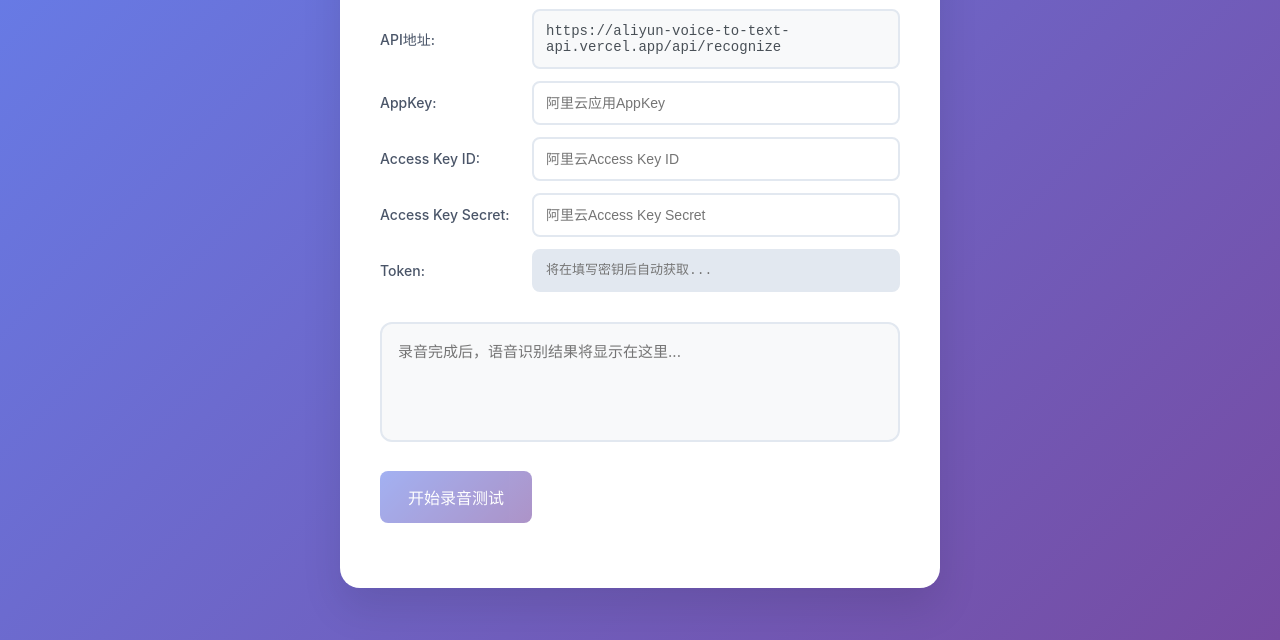
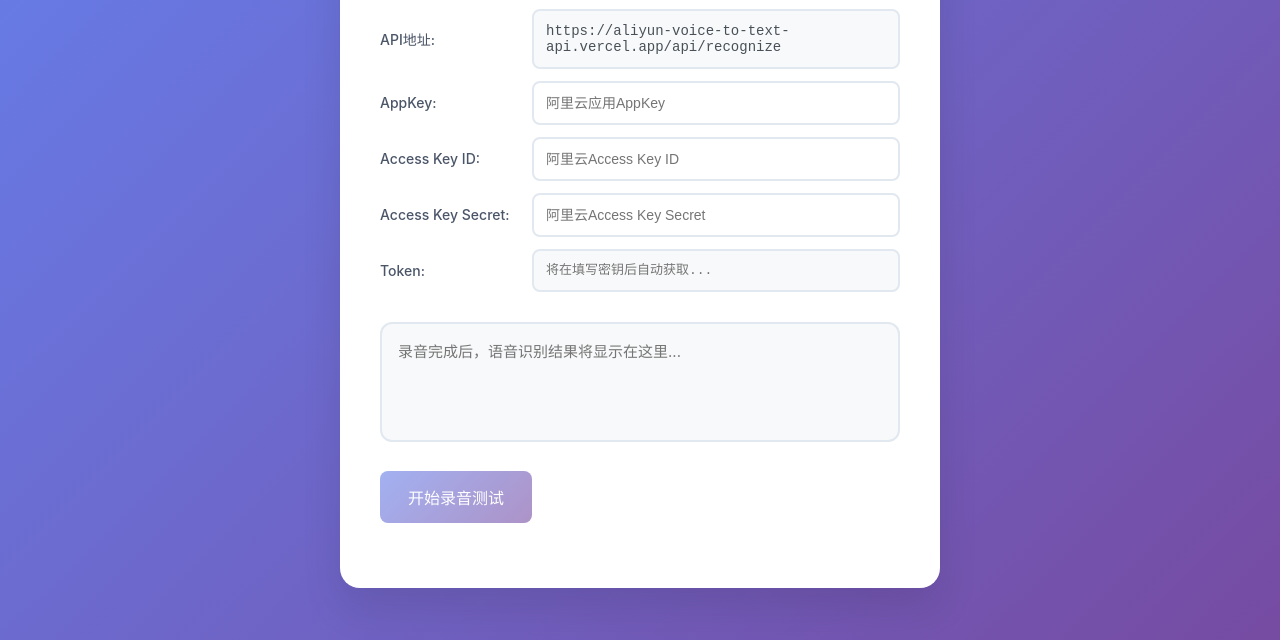
Before and after one commit to WuKunhuan163/aliyun_voice_to_text_api, a website: page index.html in a window 1280 px wide. Shown: the part 160-800 px from the top of the page. Drawn offline with Linux system fonts and the light colour scheme.

Commit message:
style: 统一API地址和Token字段的浅灰色风格
🎨 样式统一:
- Token字段背景色改为浅灰色 (#f8f9fa)
- 与API地址显示保持一致的颜色风格
- 统一的文本颜色 (#495057)
- 保持monospace字体系列

✨ 视觉一致性:
- 所有只读/显示字段使用相同的浅灰色背景
- 统一的边框颜色和圆角设计
- 清晰的视觉层次结构

```diff
--- a/assets/stylesheets/main.css
+++ b/assets/stylesheets/main.css
@@ -117,8 +117,8 @@ h1 {
     border: 2px solid #e2e8f0;
     border-radius: 8px;
     font-size: 13px;
-    background: #e2e8f0;
-    color: #4a5568;
+    background: #f8f9fa;
+    color: #495057;
     font-family: monospace;
     transition: border-color 0.3s;
 }
```
